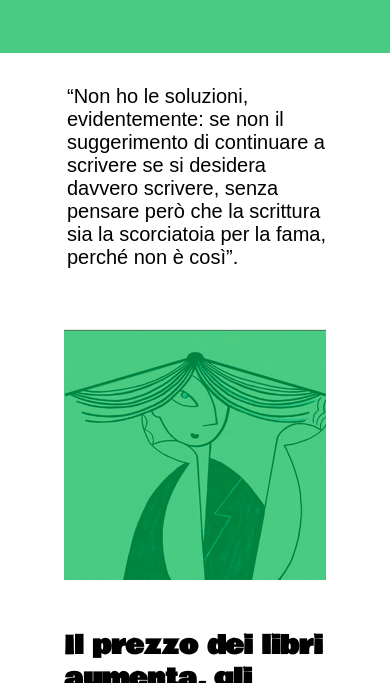
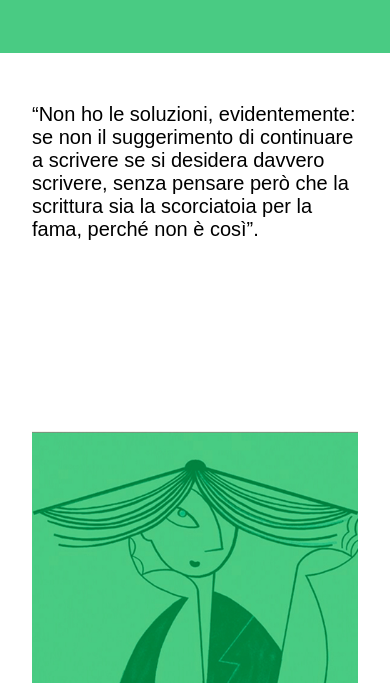
Before and after one commit to gtrovato200528-cloud/Layout-web-copia, a plain HTML site: page index.html in a window 390 px wide. Shown: the part 417-1100 px from the top of the page. Drawn offline with Linux system fonts and the light colour scheme.

Commit message:
Update style.css

```diff
--- a/css/style.css
+++ b/css/style.css
@@ -142,13 +142,19 @@ footer p{
 }
 
 @media (max-width:600px) {
-    .card {
-        display: grid;
-        grid-template-columns: 1fr;
-        padding: 0 32px 0;
+  .card {
+        display: block;
+        margin-top: 20px;
     }
 
-    .text .immagini{
+    .text {
+       padding: 20px 0;
+        width: 90%;
+        margin: 0 auto;
+    }
+
+    .immagini{
+        padding: 20px 0;
         width: 100%;
         margin: 0 auto;
     }
@@ -165,7 +171,6 @@ footer p{
 
     .citazione{
         font-size: 20px;
-        padding: 32px 32px 60px 35px;
     }
 
       header p {
```
